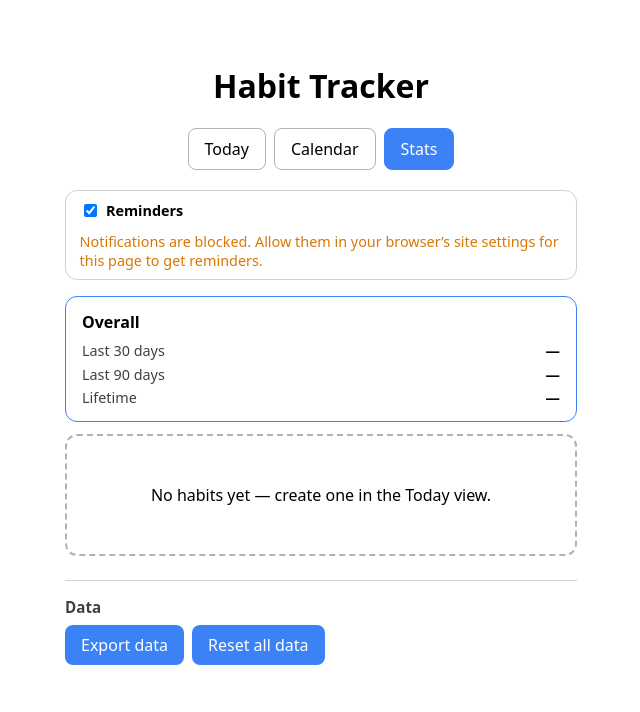
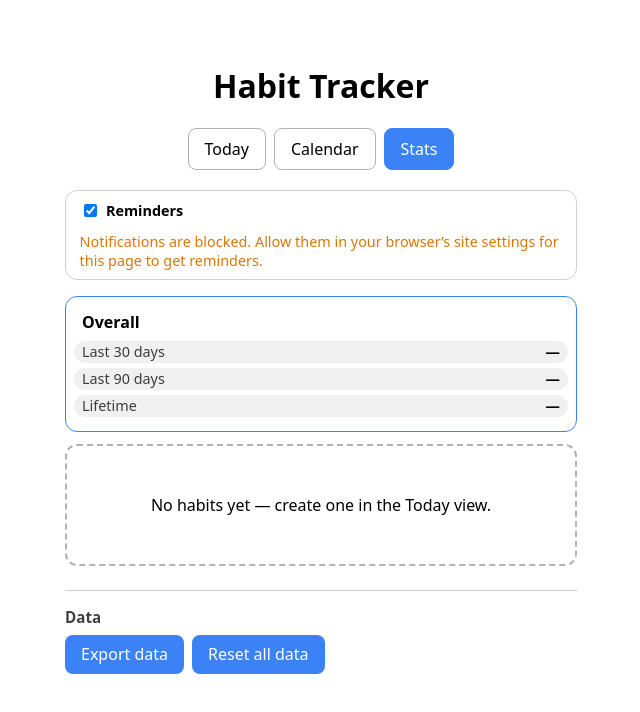
Before and after one commit to MahmoudMagdi312/habit_tracker, a React (Vite) app: page / in a window 1280 px wide. Both pictures are taken after a click on the button "Stats". Shown: the top 712 px of the page, without its empty margins (319-959 px from the left). Built offline with nearby package versions, Linux system fonts and the light colour scheme.

Commit message:
Stats charts: completion bars + 30-day activity strip
Closes #11

```diff
--- a/src/App.tsx
+++ b/src/App.tsx
@@ -110,6 +110,7 @@ export default function App({
       {view === 'stats' ? (
         <StatsView
           aggregate={store.getAggregateStats()}
+          today={store.getToday()}
           entries={allHabits.flatMap((habit) => {
             const stats = store.getStats(habit.id)
             return stats ? [{ habit, stats }] : []
--- a/src/components/StatsView.tsx
+++ b/src/components/StatsView.tsx
@@ -1,3 +1,5 @@
+import type { CSSProperties } from 'react'
+import { activityStrip } from '../domain/stats'
 import type { AggregateStats, HabitStats } from '../domain/stats'
 import type { Habit } from '../domain/types'
 
@@ -9,9 +11,32 @@ function dayLabel(count: number): string {
   return `${count} ${count === 1 ? 'day' : 'days'}`
 }
 
-function Row({ label, value }: { label: string; value: string }) {
+/**
+ * A dt/dd pair. When `rate` is given the row doubles as a progress bar:
+ * `--rate`/`--bar` custom properties on the div drive presentational
+ * pseudo-element track + fill (no extra DOM node, nothing to announce).
+ */
+function Row({
+  label,
+  value,
+  rate,
+  color,
+}: {
+  label: string
+  value: string
+  rate?: number | null
+  color?: string
+}) {
+  const barred = rate !== undefined
+  const style = barred
+    ? ({
+        '--rate': `${Math.round((rate ?? 0) * 100)}%`,
+        '--bar': color ?? 'var(--accent)',
+      } as CSSProperties)
+    : undefined
+
   return (
-    <div className="stat-row">
+    <div className={barred ? 'stat-row barred' : 'stat-row'} style={style}>
       <dt>{label}</dt>
       <dd>{value}</dd>
     </div>
@@ -21,18 +46,20 @@ function Row({ label, value }: { label: string; value: string }) {
 export default function StatsView({
   aggregate,
   entries,
+  today,
 }: {
   aggregate: AggregateStats
   entries: { habit: Habit; stats: HabitStats }[]
+  today: string
 }) {
   return (
     <section aria-label="Stats" className="stats-view">
       <article className="stat-card aggregate">
         <h2>Overall</h2>
         <dl>
-          <Row label="Last 30 days" value={percent(aggregate.last30.rate)} />
-          <Row label="Last 90 days" value={percent(aggregate.last90.rate)} />
-          <Row label="Lifetime" value={percent(aggregate.lifetime.rate)} />
+          <Row label="Last 30 days" value={percent(aggregate.last30.rate)} rate={aggregate.last30.rate} />
+          <Row label="Last 90 days" value={percent(aggregate.last90.rate)} rate={aggregate.last90.rate} />
+          <Row label="Lifetime" value={percent(aggregate.lifetime.rate)} rate={aggregate.lifetime.rate} />
         </dl>
       </article>
 
@@ -47,15 +74,39 @@ export default function StatsView({
               <span aria-hidden="true">{habit.icon}</span> {habit.name}
               {habit.archivedAt && <span className="archived-tag">archived</span>}
             </h3>
+            <div
+              className="activity-strip"
+              aria-hidden="true"
+              style={{ '--habit-color': habit.color } as CSSProperties}
+            >
+              {activityStrip(habit, today).map((day) => (
+                <span key={day.date} className={`strip-cell ${day.state}`} />
+              ))}
+            </div>
             <dl>
               <Row
                 label="Current streak"
                 value={`🔥 ${dayLabel(stats.currentStreak)}`}
               />
               <Row label="Best streak" value={dayLabel(stats.bestStreak)} />
-              <Row label="Last 30 days" value={percent(stats.last30.rate)} />
-              <Row label="Last 90 days" value={percent(stats.last90.rate)} />
-              <Row label="Lifetime" value={percent(stats.lifetime.rate)} />
+              <Row
+                label="Last 30 days"
+                value={percent(stats.last30.rate)}
+                rate={stats.last30.rate}
+                color={habit.color}
+              />
+              <Row
+                label="Last 90 days"
+                value={percent(stats.last90.rate)}
+                rate={stats.last90.rate}
+                color={habit.color}
+              />
+              <Row
+                label="Lifetime"
+                value={percent(stats.lifetime.rate)}
+                rate={stats.lifetime.rate}
+                color={habit.color}
+              />
             </dl>
           </article>
         ))
--- a/src/domain/stats.ts
+++ b/src/domain/stats.ts
@@ -85,6 +85,41 @@ export function habitStats(habit: Habit, today: string): HabitStats {
   }
 }
 
+export type StripState = 'before-creation' | 'completed' | 'missed' | 'today'
+
+export interface StripDay {
+  date: string
+  state: StripState
+}
+
+/**
+ * The last `length` local days ending at `today` (oldest -> newest),
+ * one entry per day for the activity strip:
+ * before-creation (before createdAt), completed, missed, or today (pending).
+ * A day completed today reads as 'completed', not 'today'.
+ */
+export function activityStrip(
+  habit: Habit,
+  today: string,
+  length = 30,
+): StripDay[] {
+  const done = new Set(habit.completedDates)
+  const days: StripDay[] = []
+  for (let i = length - 1; i >= 0; i--) {
+    const date = addDays(today, -i)
+    const state: StripState =
+      date < habit.createdAt
+        ? 'before-creation'
+        : done.has(date)
+          ? 'completed'
+          : date === today
+            ? 'today'
+            : 'missed'
+    days.push({ date, state })
+  }
+  return days
+}
+
 /** Pooled rate (sum of numerators / sum of denominators) over the given habits. */
 export function aggregateStats(habits: Habit[], today: string): AggregateStats {
   const perHabit = habits.map((habit) => habitStats(habit, today))
--- a/src/index.css
+++ b/src/index.css
@@ -522,6 +522,62 @@ nav[aria-label='Views'] button[aria-current='page'] {
   font-variant-numeric: tabular-nums;
 }
 
+/* Rate rows double as progress bars (presentational, ::before/::after only). */
+.stat-row.barred {
+  position: relative;
+  padding: 0.1rem 0.5rem;
+  margin: 0 -0.5rem;
+  border-radius: 999px;
+}
+
+.stat-row.barred::before {
+  content: '';
+  position: absolute;
+  inset: 0;
+  border-radius: inherit;
+  background: color-mix(in srgb, currentColor 6%, transparent);
+}
+
+.stat-row.barred::after {
+  content: '';
+  position: absolute;
+  left: 0;
+  top: 0;
+  bottom: 0;
+  width: var(--rate, 0%);
+  border-radius: inherit;
+  background: color-mix(in srgb, var(--bar) 30%, transparent);
+}
+
+/* 30-day activity strip (presentational; text rows carry the data). */
+.activity-strip {
+  display: grid;
+  grid-template-columns: repeat(30, 1fr);
+  gap: 2px;
+  margin: 0 0 0.7rem;
+}
+
+.strip-cell {
+  aspect-ratio: 1;
+  border-radius: 2px;
+}
+
+.strip-cell.completed {
+  background: var(--habit-color);
+}
+
+.strip-cell.missed {
+  background: color-mix(in srgb, #dc2626 45%, transparent);
+}
+
+.strip-cell.today {
+  box-shadow: inset 0 0 0 2px var(--accent);
+}
+
+.strip-cell.before-creation {
+  background: color-mix(in srgb, currentColor 12%, transparent);
+}
+
 /* Reminders */
 
 .reminders-bar {
```
Also changed, not shown: 2 other files (tests, documents, lock files or other folders).
